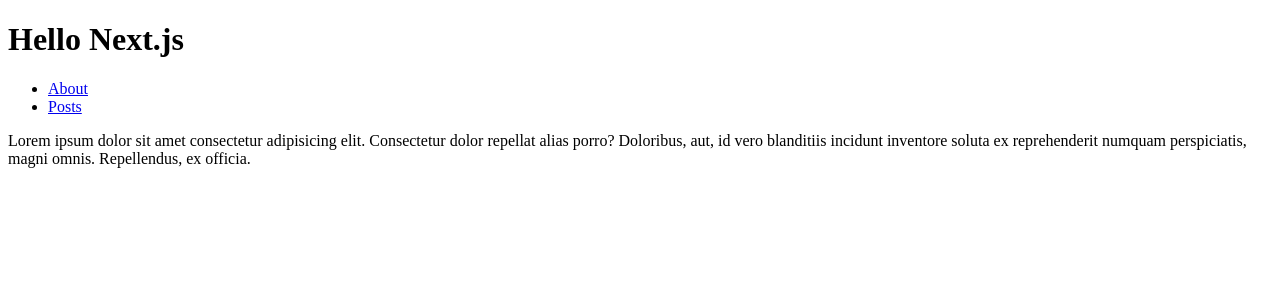
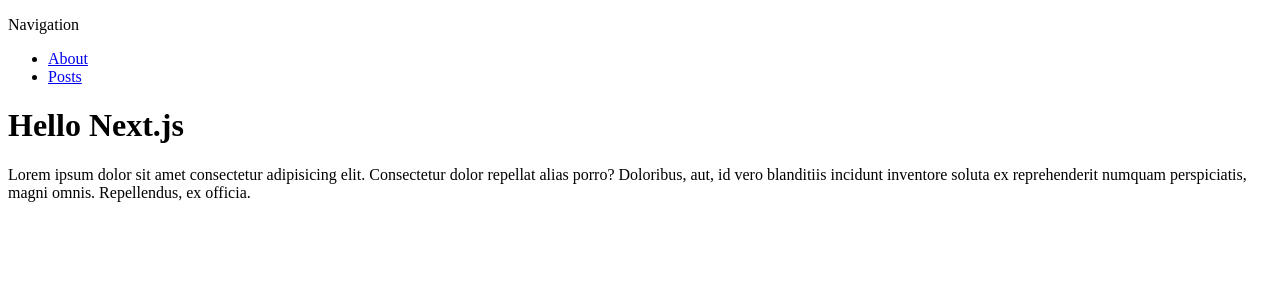
Before and after one commit to yialo/learn-nextjs, a Next.js app: page / in a window 1280 px wide. Shown: the top 300 px of the page. Built offline with nearby package versions, Linux system fonts and the light colour scheme.

Commit message:
Add layout

```diff
--- /dev/null
+++ b/layouts/MainLayout.jsx
@@ -0,0 +1,25 @@
+import Link from 'next/link';
+
+const LINKS = ['about', 'posts'];
+
+const capitalize = (str) => str.replace(/^\w/, (match) => match.toUpperCase());
+
+export function MainLayout({ children }) {
+  return (
+    <>
+      <nav>
+        <p>Navigation</p>
+        <ul>
+          {LINKS.map((link) => (
+            <li key={link}>
+              <Link href={`/${link}`}>
+                <a>{capitalize(link)}</a>
+              </Link>
+            </li>
+          ))}
+        </ul>
+      </nav>
+      <main>{children}</main>
+    </>
+  );
+}
--- a/pages/about/index.jsx
+++ b/pages/about/index.jsx
@@ -1,5 +1,7 @@
 import { useCallback } from 'react';
 import Router from 'next/router';
+
+import { MainLayout } from '../../layouts/MainLayout';
 
 const useButtonClickHandler = (route) => useCallback(() => {
   Router.push(`/${route}`);
@@ -10,10 +12,10 @@
   const handlePostsButtonClick = useButtonClickHandler('posts');
 
   return (
-    <>
+    <MainLayout>
       <h1>About page</h1>
       <button type="button" onClick={handleHomeButtonClick}>Go home</button>
       <button type="button" onClick={handlePostsButtonClick}>Jump to posts</button>
-    </>
+    </MainLayout>
   );
 }
--- a/pages/index.jsx
+++ b/pages/index.jsx
@@ -1,9 +1,6 @@
 import Head from 'next/head';
-import Link from 'next/link';
 
-const LINKS = ['about', 'posts'];
-
-const capitalize = (str) => str.replace(/^\w/, (match) => match.toUpperCase());
+import { MainLayout } from '../layouts/MainLayout';
 
 export default function IndexPage() {
   return (
@@ -12,19 +9,10 @@
         <title>Homepage</title>
         <meta name="keywords" content="javascript, react, nextjs" />
       </Head>
-      <h1>Hello Next.js</h1>
-      <nav>
-        <ul>
-          {LINKS.map((link) => (
-            <li key={link}>
-              <Link href={`/${link}`}>
-                <a>{capitalize(link)}</a>
-              </Link>
-            </li>
-          ))}
-        </ul>
-      </nav>
-      <p>Lorem ipsum dolor sit amet consectetur adipisicing elit. Consectetur dolor repellat alias porro? Doloribus, aut, id vero blanditiis incidunt inventore soluta ex reprehenderit numquam perspiciatis, magni omnis. Repellendus, ex officia.</p>
+      <MainLayout>
+        <h1>Hello Next.js</h1>
+        <p>Lorem ipsum dolor sit amet consectetur adipisicing elit. Consectetur dolor repellat alias porro? Doloribus, aut, id vero blanditiis incidunt inventore soluta ex reprehenderit numquam perspiciatis, magni omnis. Repellendus, ex officia.</p>
+      </MainLayout>
     </>
   );
 }
--- a/pages/posts.jsx
+++ b/pages/posts.jsx
@@ -1,4 +1,6 @@
 import Head from 'next/head';
+
+import { MainLayout } from '../layouts/MainLayout';
 
 export default function PostsPage() {
   return (
@@ -6,7 +8,9 @@
       <Head>
         <title>Posts page | NextJS</title>
       </Head>
-      <h1>Posts</h1>
+      <MainLayout>
+        <h1>Posts</h1>
+      </MainLayout>
     </>
   );
 }
```
Also changed, not shown: pages/post/[id].jsx (added, +20 -0 lines), pages/post/[id]/index.jsx (deleted, +0 -10 lines).
